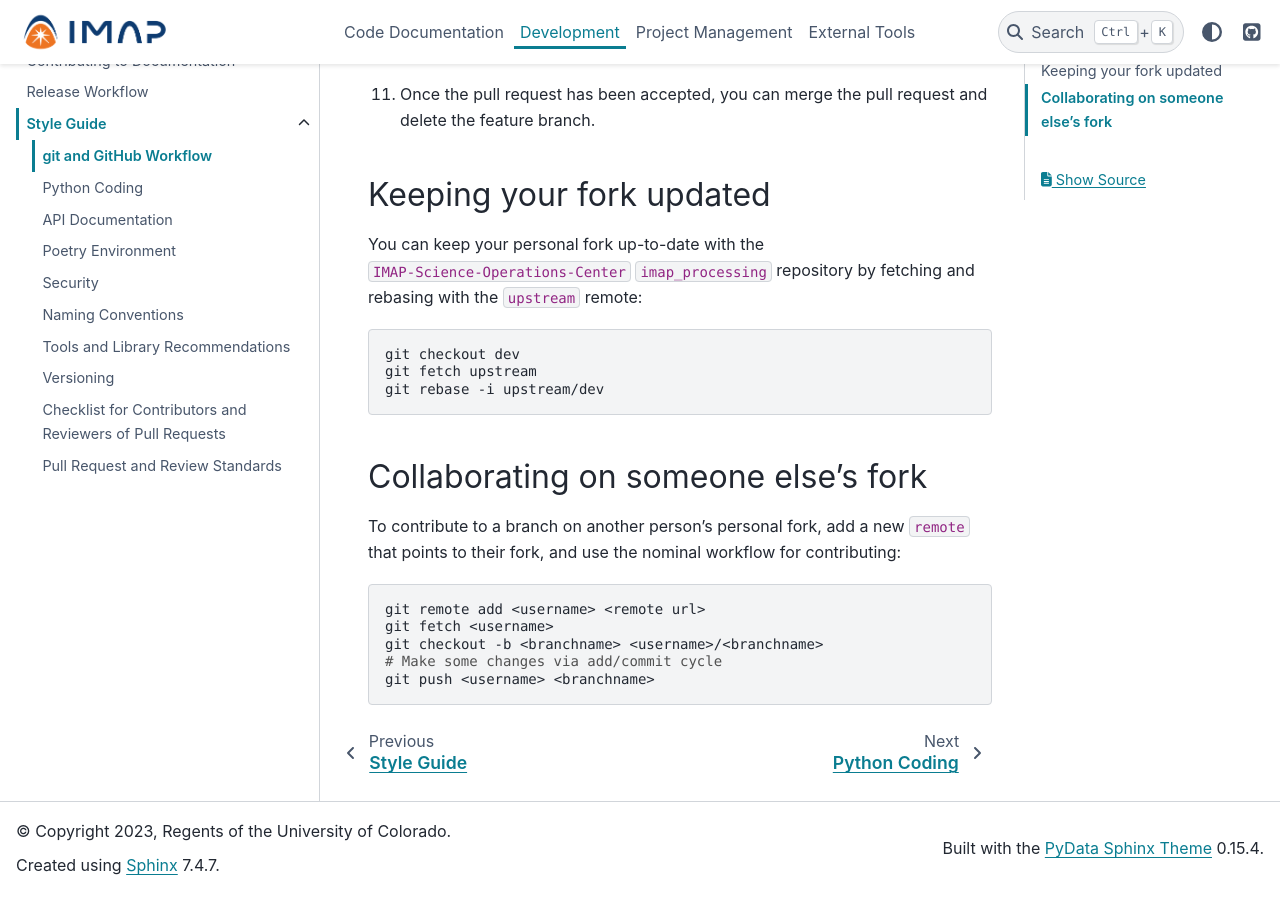
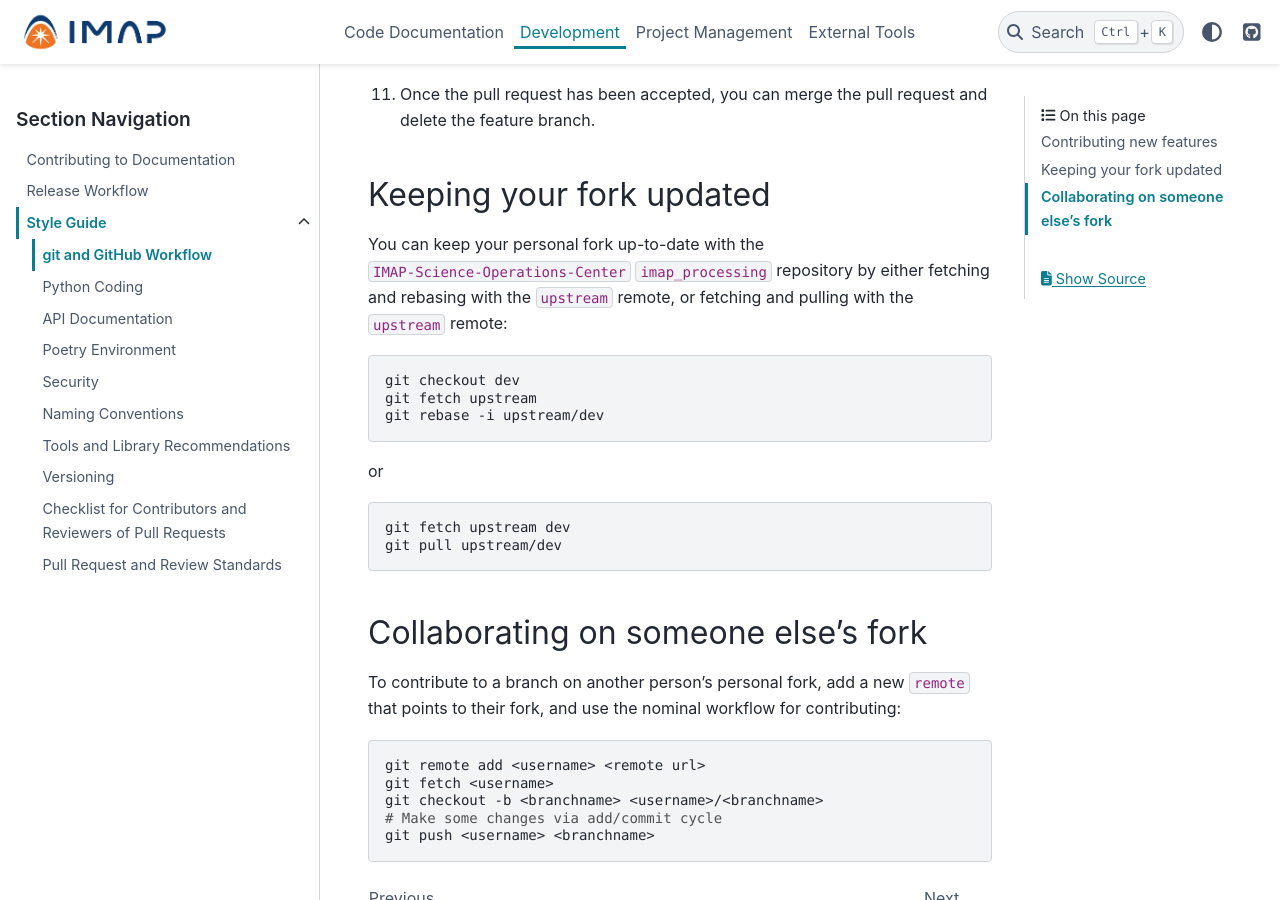
Before and after one commit to IMAP-Science-Operations-Center/imap_processing, a Sphinx documentation site: the page built from docs/source/development-guide/style-guide/git-and-github-workflow.rst, in a window 1280 px wide and 900 px high, scrolled down 2958 px. Built offline with Sphinx 7.4.7 and the PyData theme 0.15.4, drawn with Linux system fonts in a browser that asks for light colours.

Commit message:
Added pulling instructions back in, giving people the option of either pulling or rebasing

```diff
--- a/docs/source/development-guide/style-guide/git-and-github-workflow.rst
+++ b/docs/source/development-guide/style-guide/git-and-github-workflow.rst
@@ -114,13 +114,20 @@
 ^^^^^^^^^^^^^^^^^^^^^^^^^
 
 You can keep your personal fork up-to-date with the ``IMAP-Science-Operations-Center`` ``imap_processing`` repository by
-fetching and rebasing with the ``upstream`` remote:
+either fetching and rebasing with the ``upstream`` remote, or fetching and pulling with the ``upstream`` remote:
 
 .. code-block:: bash
 
     git checkout dev
     git fetch upstream
     git rebase -i upstream/dev
+
+or
+
+.. code-block:: bash
+
+    git fetch upstream dev
+    git pull upstream/dev
 
 
 .. _collaborating-on-someone-elses-fork:
```
